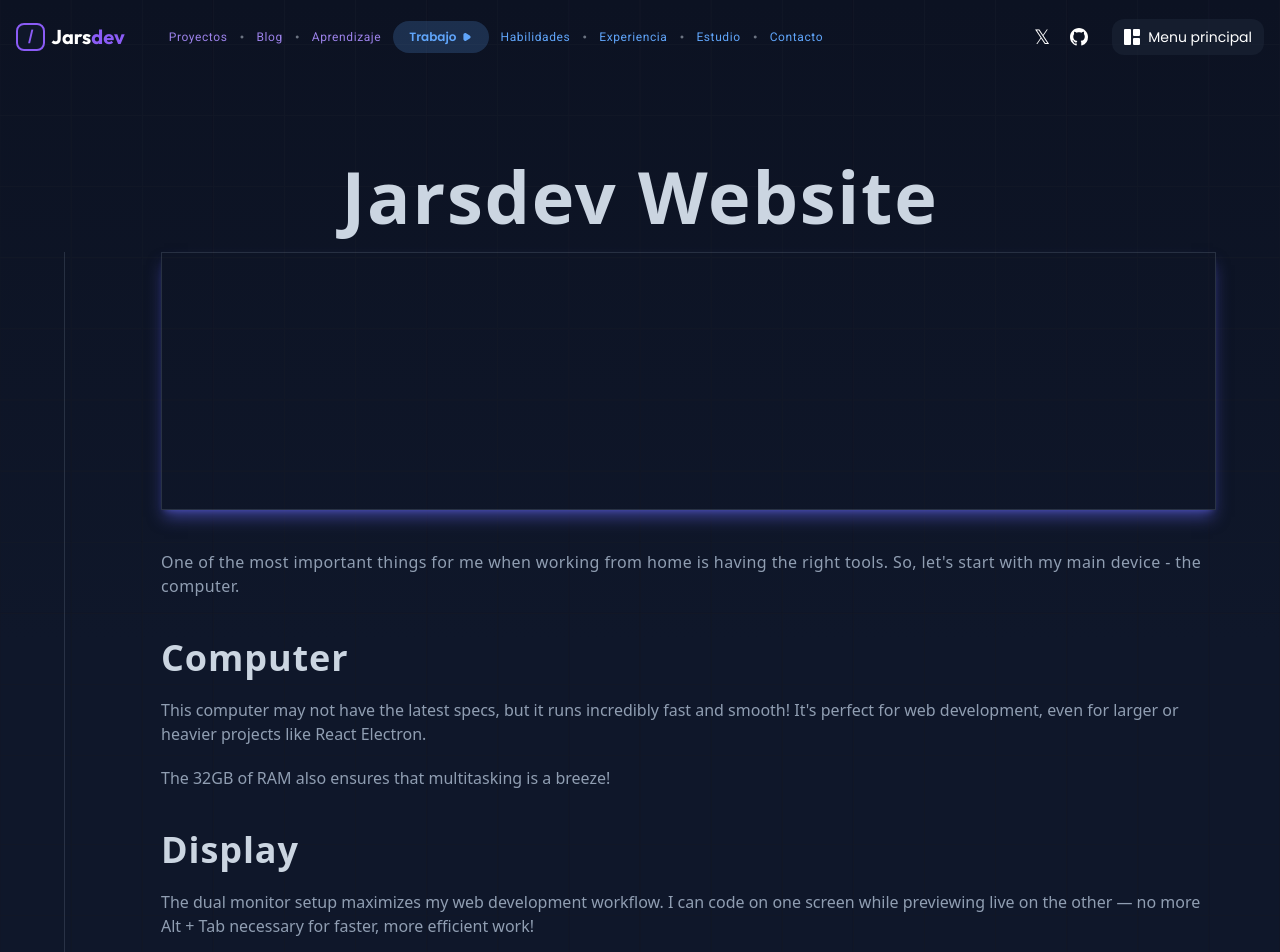
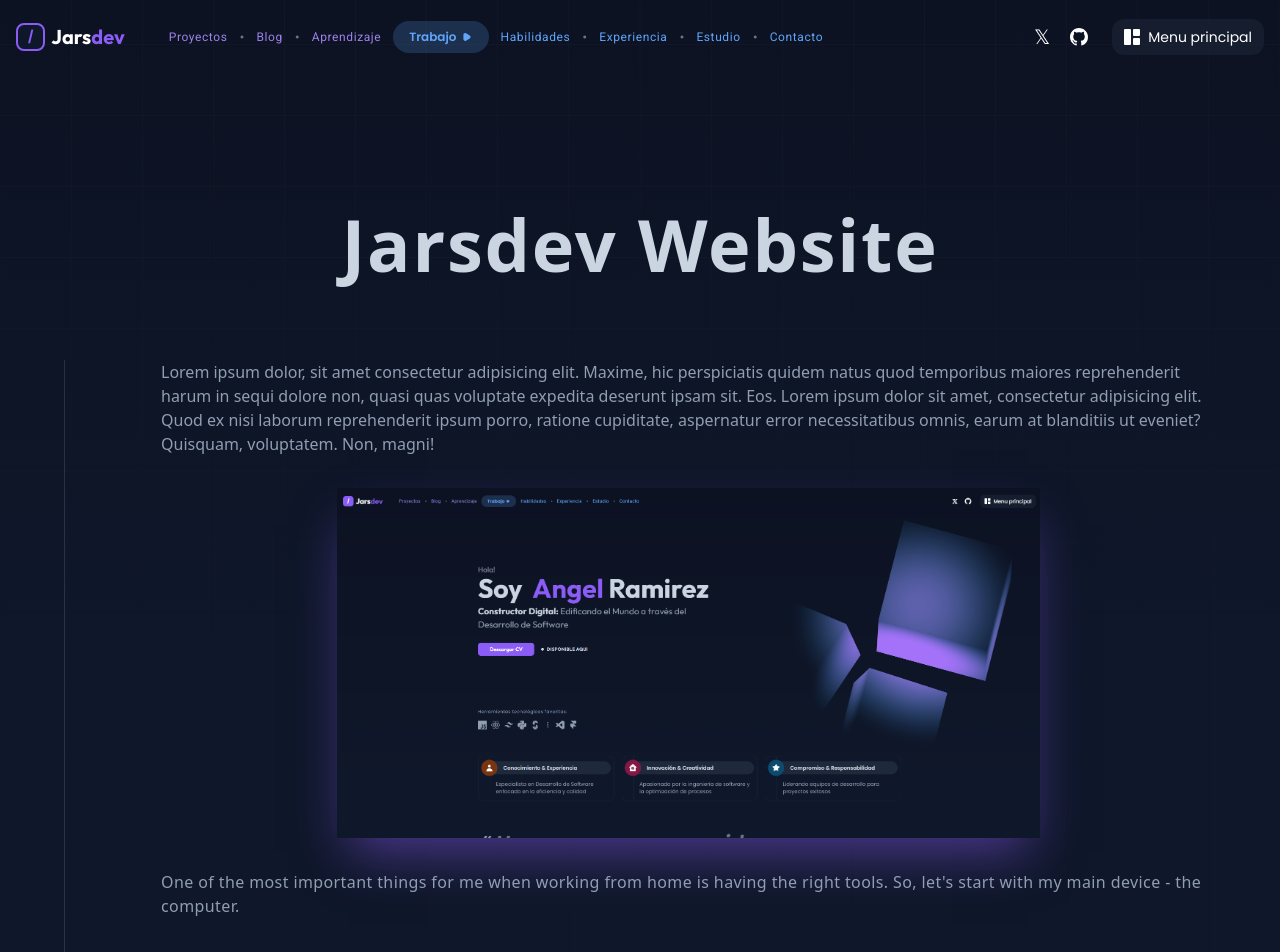
Before and after one commit to ImJars/Development-full-coding, a React (Vite) app: page /project_page in a window 1280 px wide. Shown: the top 952 px of the page. Built offline with nearby package versions, Linux system fonts and the light colour scheme.

Commit message:
Update project_page.jsx.jsx

```diff
--- a/src/components/projects/project_page.jsx.jsx
+++ b/src/components/projects/project_page.jsx.jsx
@@ -49,16 +49,26 @@ function PageProject() {
         />
         <section className="absolute top-0 w-full h-full text-white">
           <ProjectSection>
-            <div className="content-wrapped block mx-auto pt-40">
-              <TitleSection className="mx-5 sm:mx-0 flex justify-center">
+            <div className="content-wrapped block mx-auto pt-32">
+              <TitleSection className="mx-5 sm:mx-0 my-20 flex justify-center">
                 <h1 className="Title-Name text-text-white-gray text-7xl font-bold tracking-wide">
                   Jarsdev Website
                 </h1>
               </TitleSection>
               <div className="border-l pl-5 sm:pl-24 border-text-general border-opacity-20">
                 <div>
-                  <div className="mt-5 border p-32 border-text-general border-opacity-20 mb-10 shadow-lg shadow-indigo-500/50" />
-                  <p className="text-text-general tracking-wide">
+                  <p className="text-text-general my-8">
+                    Lorem ipsum dolor, sit amet consectetur adipisicing elit. Maxime, hic perspiciatis quidem natus quod temporibus maiores reprehenderit harum in sequi dolore non, quasi quas voluptate expedita deserunt ipsam sit. Eos.
+                    Lorem ipsum dolor sit amet, consectetur adipisicing elit. Quod ex nisi laborum reprehenderit ipsum porro, ratione cupiditate, aspernatur error necessitatibus omnis, earum at blanditiis ut eveniet? Quisquam, voluptatem. Non, magni!
+                  </p>
+                  <div className="flex justify-center my-8">
+                    <img
+                      src="legacyier-express.png"
+                      alt="img_legacyier-express"
+                      className="w-2/3 shadow-2xl shadow-text-purple/50"
+                    />
+                  </div>
+                  <p className="text-text-general tracking-wide my-8">
                     One of the most important things for me when working from
                     home is having the right tools. So, let's start with my main
                     device - the computer.
```
